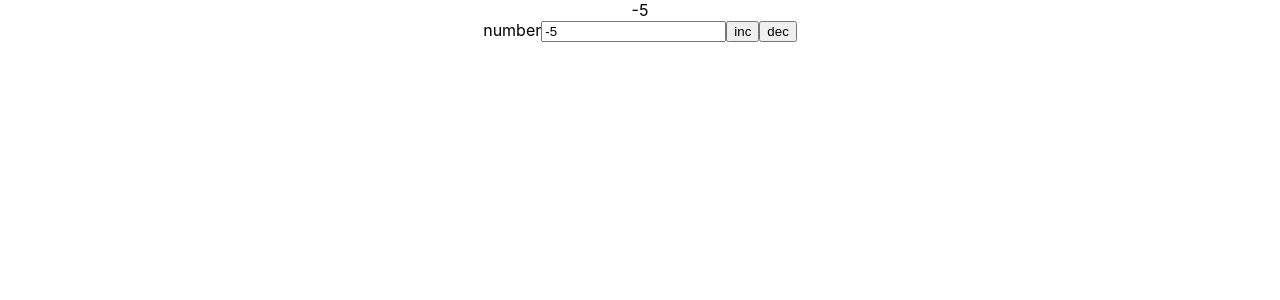
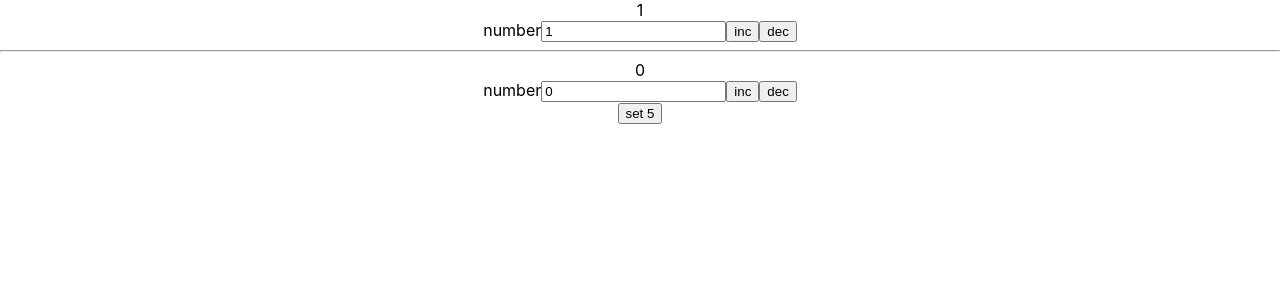
Before and after one commit to dimakovalev25/react_lavrik, a React (Create React App) app: page / in a window 1280 px wide. Shown: the top 300 px of the page. Built offline with nearby package versions, Linux system fonts and the light colour scheme.

Commit message:
react counter page done

```diff
--- a/src/App.js
+++ b/src/App.js
@@ -1,54 +1,61 @@
 import './App.css';
+import Counter from "./components/Counter";
 import {useState} from "react";
-import PropTypes from 'prop-types';
 
+function App() {
 
-function App({min = 1, max = 5}) {
-    let [current, setCurrent] = useState(min);
-    // console.log(typeof(current))
-
-    function applyCurrent(num) {
-        let validCurrent = Math.max(min, Math.min(max, num));
-        setCurrent(validCurrent);
-    }
-
-    let inc = () => applyCurrent(current + 1);
-    let dec = () => applyCurrent(current - 1);
-
-
-    function changeCurrent (e) {
-        // setCurrent(Number(e.target.value))
-        let num = parseInt(e.target.value);
-        applyCurrent(isNaN(num) ? min : num)
-    }
-
+    let [maxTest, setMaxTest] = useState(7);
+    console.log(maxTest)
+    let setMaxTest5 = () => setMaxTest(5);
 
     return (
         <div className="App">
-            <span>{current}</span> <br/>
-            {typeof current}
-            <input
-                value={current}
-                onChange={changeCurrent}
-                type="text"/>
+
+            <Counter max={6} min={1}/>
+            <hr/>
+
+
+            <Counter max={maxTest} min={0} key={`1${maxTest}`}/>
             <button
-                onClick={inc}
-                type={'button'}>inc
+                type={"button"}
+                onClick={setMaxTest5}
+            >set 5
             </button>
 
-            <button
-                onClick={dec}
-                type={'button'}>dec
-            </button>
+        </div>
+    )
+}
 
 
-        </div>
-    );
-}
+function productStub() {
+    return [
+        {
+            id: 100,
+            title: 'Iphone X',
+            price: 1200
+        },
+        {
+            id: 101,
+            title: 'Iphone 11',
+            price: 1000
+        },
+        {
+            id: 102,
+            title: 'Iphone 12',
+            price: 1200
+        },
+        {
+            id: 103,
+            title: 'Iphone 13',
+            price: 1270
+        },
+        {
+            id: 104,
+            title: 'Iphone 13 MAX',
+            price: 1500
+        },
+    ]
 
-App.propTypes = {
-    min: PropTypes.number,
-    max: PropTypes.number.isRequired,
 }
 
 export default App;
--- /dev/null
+++ b/src/components/Counter.js
@@ -0,0 +1,54 @@
+import {useState} from "react";
+import PropTypes from 'prop-types';
+
+
+function Counter({min = 1, max = 5}) {
+    let [current, setCurrent] = useState(min);
+
+    // console.log(typeof(current))
+
+    function applyCurrent(num) {
+        let validCurrent = Math.max(min, Math.min(max, num));
+        setCurrent(validCurrent);
+    }
+
+    let inc = () => applyCurrent(current + 1);
+    let dec = () => applyCurrent(current - 1);
+
+
+    function changeCurrent(e) {
+        // setCurrent(Number(e.target.value))
+        let num = parseInt(e.target.value);
+        applyCurrent(isNaN(num) ? min : num)
+    }
+
+
+    return (
+        <div className="Counter">
+            <span>{current}</span> <br/>
+            {typeof current}
+            <input
+                value={current}
+                onChange={changeCurrent}
+                type="text"/>
+            <button
+                onClick={inc}
+                type={'button'}>inc
+            </button>
+
+            <button
+                onClick={dec}
+                type={'button'}>dec
+            </button>
+
+
+        </div>
+    );
+}
+
+Counter.propTypes = {
+    min: PropTypes.number,
+    max: PropTypes.number.isRequired,
+}
+
+export default Counter;
--- a/src/index.js
+++ b/src/index.js
@@ -7,9 +7,7 @@ import reportWebVitals from './reportWebVitals';
 const root = ReactDOM.createRoot(document.getElementById('root'));
 root.render(
   <React.StrictMode>
-    <App max={5} min={-5} />
-    {/*<App max={5} />*/}
-    {/*<App min={2} />*/}
+    <App/>
   </React.StrictMode>
 );
 
```
